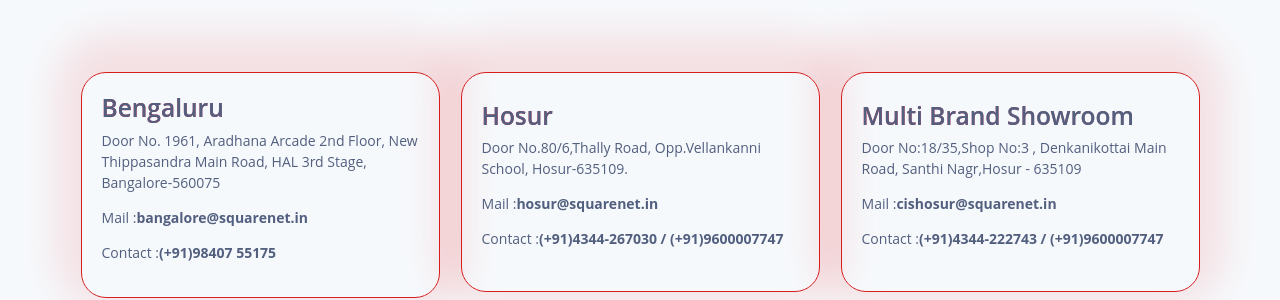
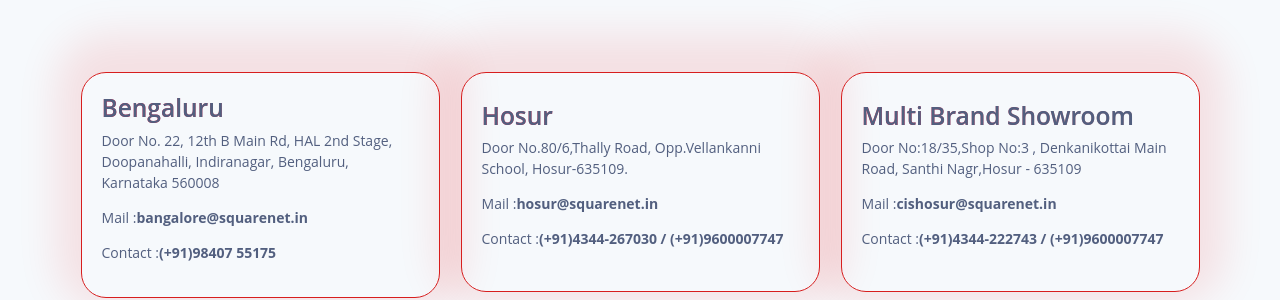
Before and after one commit to squarenetworksolution/sn, a React (Create React App) app: page /contact in a window 1280 px wide. Shown: the part 1880-2180 px from the top of the page. Built offline with nearby package versions, Linux system fonts and the light colour scheme.

Commit message:
square contact update

```diff
--- a/src/components/Pages/About.js
+++ b/src/components/Pages/About.js
@@ -6,6 +6,7 @@
 
 export const About = () => {
   return (
+
     <Fragment>
       <section className="abt_sec">
         <div className="container">
--- a/src/components/Pages/Contact.js
+++ b/src/components/Pages/Contact.js
@@ -299,7 +299,9 @@
           <div className="col-md-4">
             <div className="box_sdw">
               <h3>Bengaluru</h3>
-              <p>Door No. 1961, Aradhana Arcade 2nd Floor, New Thippasandra Main Road, HAL 3rd Stage, Bangalore-560075
+              <p>
+
+           Door No. 22, 12th B Main Rd, HAL 2nd Stage, Doopanahalli, Indiranagar, Bengaluru, Karnataka 560008
               </p>
 
               <p>Mail :
```
